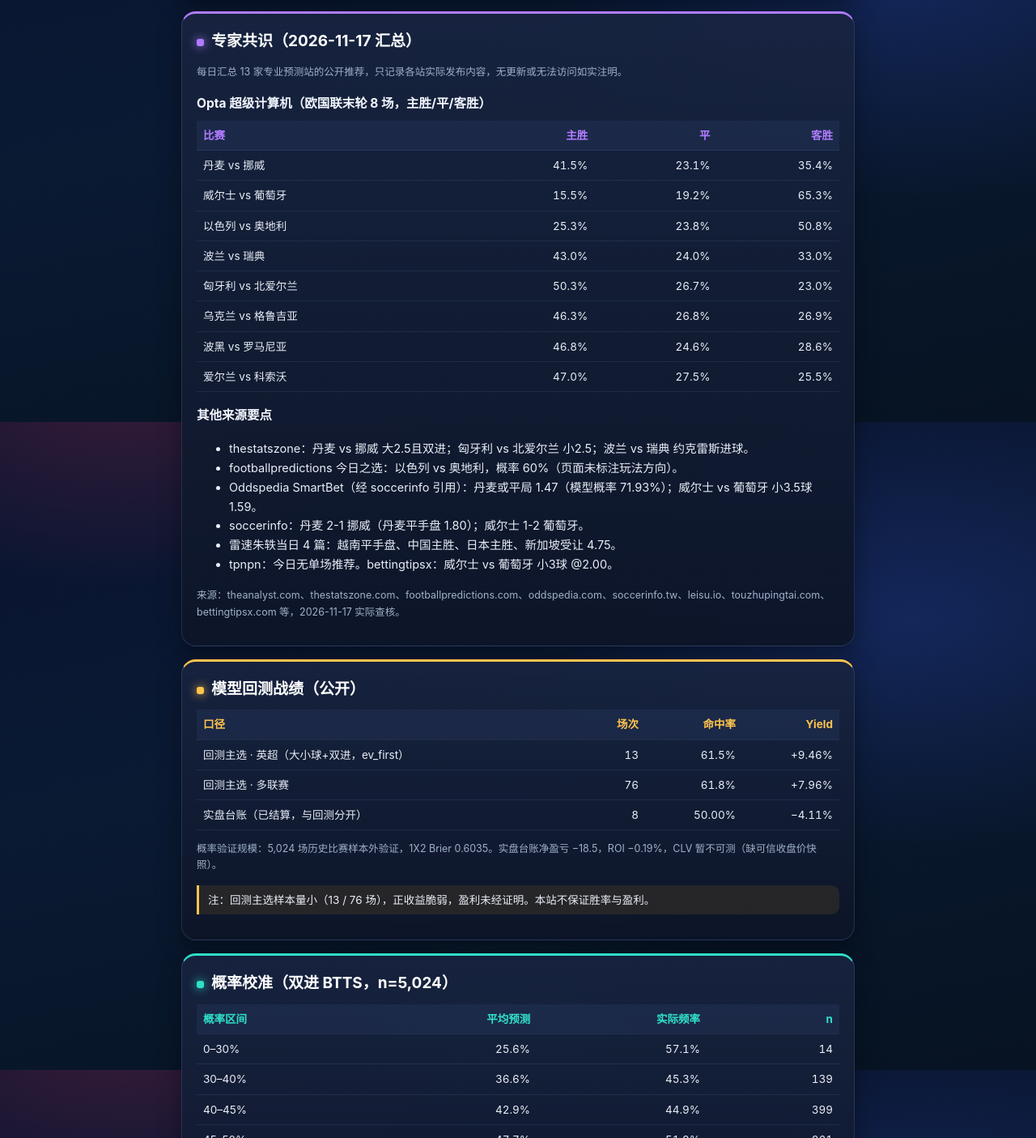
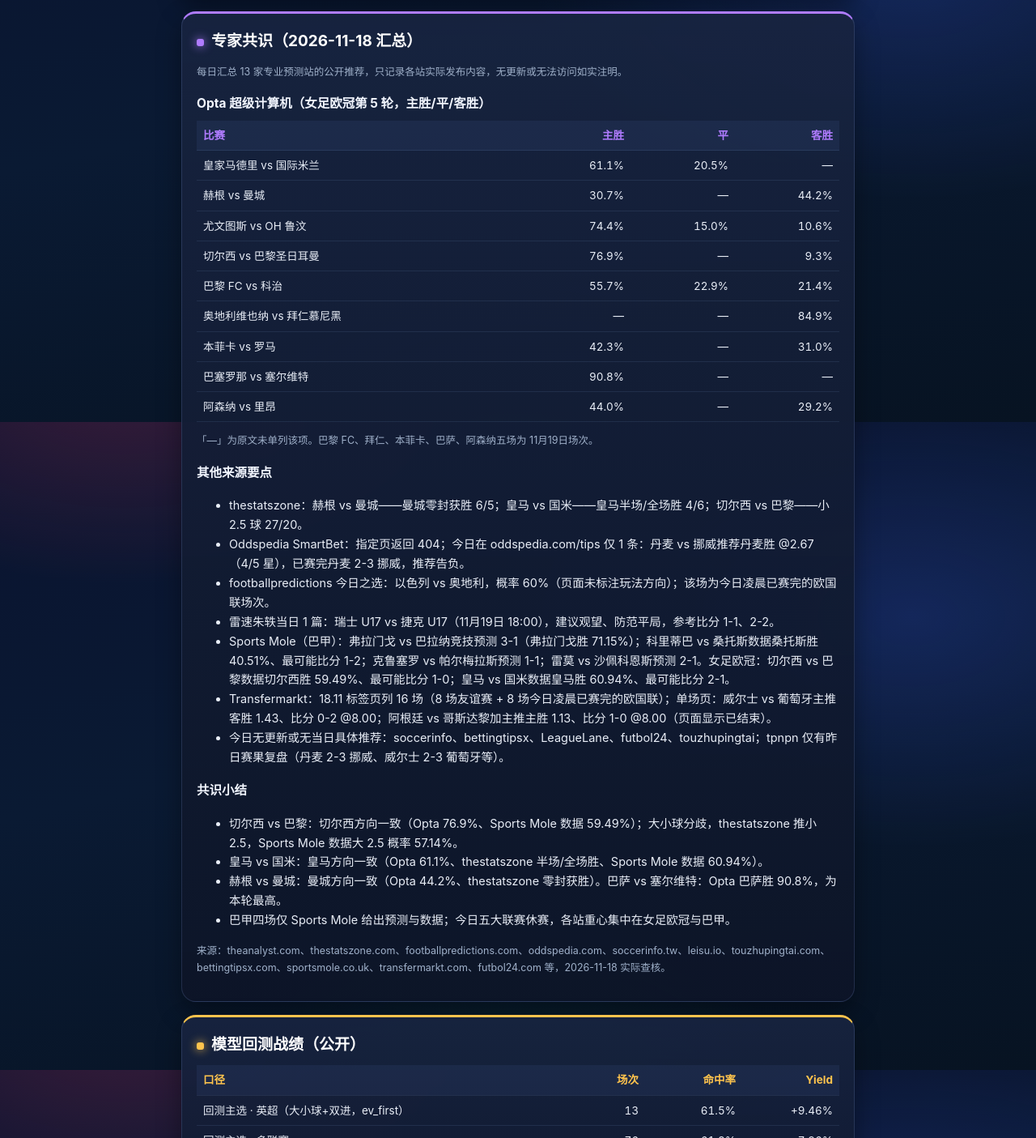
Before and after one commit to Qinxingfeng/qinxingfeng.github.io, a plain HTML site: page index.html in a window 1280 px wide. Shown: the part 1879-3284 px from the top of the page at 81% size. Drawn offline with Linux system fonts and the light colour scheme.

Commit message:
deploy index.html

```diff
--- a/index.html
+++ b/index.html
@@ -224,30 +224,40 @@ footer{color:var(--muted2);font-size:12.5px;text-align:center;padding:12px 0}
 </div>
 
 <section id="consensus">
-<h2>专家共识（2026-11-17 汇总）</h2>
+<h2>专家共识（2026-11-18 汇总）</h2>
 <p class="small">每日汇总 13 家专业预测站的公开推荐，只记录各站实际发布内容，无更新或无法访问如实注明。</p>
-<h3>Opta 超级计算机（欧国联末轮 8 场，主胜/平/客胜）</h3>
+<h3>Opta 超级计算机（女足欧冠第 5 轮，主胜/平/客胜）</h3>
 <table>
 <tr><th>比赛</th><th class="num">主胜</th><th class="num">平</th><th class="num">客胜</th></tr>
-<tr><td>丹麦 vs 挪威</td><td class="num">41.5%</td><td class="num">23.1%</td><td class="num">35.4%</td></tr>
-<tr><td>威尔士 vs 葡萄牙</td><td class="num">15.5%</td><td class="num">19.2%</td><td class="num">65.3%</td></tr>
-<tr><td>以色列 vs 奥地利</td><td class="num">25.3%</td><td class="num">23.8%</td><td class="num">50.8%</td></tr>
-<tr><td>波兰 vs 瑞典</td><td class="num">43.0%</td><td class="num">24.0%</td><td class="num">33.0%</td></tr>
-<tr><td>匈牙利 vs 北爱尔兰</td><td class="num">50.3%</td><td class="num">26.7%</td><td class="num">23.0%</td></tr>
-<tr><td>乌克兰 vs 格鲁吉亚</td><td class="num">46.3%</td><td class="num">26.8%</td><td class="num">26.9%</td></tr>
-<tr><td>波黑 vs 罗马尼亚</td><td class="num">46.8%</td><td class="num">24.6%</td><td class="num">28.6%</td></tr>
-<tr><td>爱尔兰 vs 科索沃</td><td class="num">47.0%</td><td class="num">27.5%</td><td class="num">25.5%</td></tr>
+<tr><td>皇家马德里 vs 国际米兰</td><td class="num">61.1%</td><td class="num">20.5%</td><td class="num">—</td></tr>
+<tr><td>赫根 vs 曼城</td><td class="num">30.7%</td><td class="num">—</td><td class="num">44.2%</td></tr>
+<tr><td>尤文图斯 vs OH 鲁汶</td><td class="num">74.4%</td><td class="num">15.0%</td><td class="num">10.6%</td></tr>
+<tr><td>切尔西 vs 巴黎圣日耳曼</td><td class="num">76.9%</td><td class="num">—</td><td class="num">9.3%</td></tr>
+<tr><td>巴黎 FC vs 科治</td><td class="num">55.7%</td><td class="num">22.9%</td><td class="num">21.4%</td></tr>
+<tr><td>奥地利维也纳 vs 拜仁慕尼黑</td><td class="num">—</td><td class="num">—</td><td class="num">84.9%</td></tr>
+<tr><td>本菲卡 vs 罗马</td><td class="num">42.3%</td><td class="num">—</td><td class="num">31.0%</td></tr>
+<tr><td>巴塞罗那 vs 塞尔维特</td><td class="num">90.8%</td><td class="num">—</td><td class="num">—</td></tr>
+<tr><td>阿森纳 vs 里昂</td><td class="num">44.0%</td><td class="num">—</td><td class="num">29.2%</td></tr>
 </table>
+<p class="small">「—」为原文未单列该项。巴黎 FC、拜仁、本菲卡、巴萨、阿森纳五场为 11月19日场次。</p>
 <h3>其他来源要点</h3>
 <ul>
-<li>thestatszone：丹麦 vs 挪威 大2.5且双进；匈牙利 vs 北爱尔兰 小2.5；波兰 vs 瑞典 约克雷斯进球。</li>
-<li>footballpredictions 今日之选：以色列 vs 奥地利，概率 60%（页面未标注玩法方向）。</li>
-<li>Oddspedia SmartBet（经 soccerinfo 引用）：丹麦或平局 1.47（模型概率 71.93%）；威尔士 vs 葡萄牙 小3.5球 1.59。</li>
-<li>soccerinfo：丹麦 2-1 挪威（丹麦平手盘 1.80）；威尔士 1-2 葡萄牙。</li>
-<li>雷速朱轶当日 4 篇：越南平手盘、中国主胜、日本主胜、新加坡受让 4.75。</li>
-<li>tpnpn：今日无单场推荐。bettingtipsx：威尔士 vs 葡萄牙 小3球 @2.00。</li>
+<li>thestatszone：赫根 vs 曼城——曼城零封获胜 6/5；皇马 vs 国米——皇马半场/全场胜 4/6；切尔西 vs 巴黎——小 2.5 球 27/20。</li>
+<li>Oddspedia SmartBet：指定页返回 404；今日在 oddspedia.com/tips 仅 1 条：丹麦 vs 挪威推荐丹麦胜 @2.67（4/5 星），已赛完丹麦 2-3 挪威，推荐告负。</li>
+<li>footballpredictions 今日之选：以色列 vs 奥地利，概率 60%（页面未标注玩法方向）；该场为今日凌晨已赛完的欧国联场次。</li>
+<li>雷速朱轶当日 1 篇：瑞士 U17 vs 捷克 U17（11月19日 18:00），建议观望、防范平局，参考比分 1-1、2-2。</li>
+<li>Sports Mole（巴甲）：弗拉门戈 vs 巴拉纳竞技预测 3-1（弗拉门戈胜 71.15%）；科里蒂巴 vs 桑托斯数据桑托斯胜 40.51%、最可能比分 1-2；克鲁塞罗 vs 帕尔梅拉斯预测 1-1；雷莫 vs 沙佩科恩斯预测 2-1。女足欧冠：切尔西 vs 巴黎数据切尔西胜 59.49%、最可能比分 1-0；皇马 vs 国米数据皇马胜 60.94%、最可能比分 2-1。</li>
+<li>Transfermarkt：18.11 标签页列 16 场（8 场友谊赛 + 8 场今日凌晨已赛完的欧国联）；单场页：威尔士 vs 葡萄牙主推客胜 1.43、比分 0-2 @8.00；阿根廷 vs 哥斯达黎加主推主胜 1.13、比分 1-0 @8.00（页面显示已结束）。</li>
+<li>今日无更新或无当日具体推荐：soccerinfo、bettingtipsx、LeagueLane、futbol24、touzhupingtai；tpnpn 仅有昨日赛果复盘（丹麦 2-3 挪威、威尔士 2-3 葡萄牙等）。</li>
 </ul>
-<p class="small">来源：theanalyst.com、thestatszone.com、footballpredictions.com、oddspedia.com、soccerinfo.tw、leisu.io、touzhupingtai.com、bettingtipsx.com 等，2026-11-17 实际查核。</p>
+<h3>共识小结</h3>
+<ul>
+<li>切尔西 vs 巴黎：切尔西方向一致（Opta 76.9%、Sports Mole 数据 59.49%）；大小球分歧，thestatszone 推小 2.5，Sports Mole 数据大 2.5 概率 57.14%。</li>
+<li>皇马 vs 国米：皇马方向一致（Opta 61.1%、thestatszone 半场/全场胜、Sports Mole 数据 60.94%）。</li>
+<li>赫根 vs 曼城：曼城方向一致（Opta 44.2%、thestatszone 零封获胜）。巴萨 vs 塞尔维特：Opta 巴萨胜 90.8%，为本轮最高。</li>
+<li>巴甲四场仅 Sports Mole 给出预测与数据；今日五大联赛休赛，各站重心集中在女足欧冠与巴甲。</li>
+</ul>
+<p class="small">来源：theanalyst.com、thestatszone.com、footballpredictions.com、oddspedia.com、soccerinfo.tw、leisu.io、touzhupingtai.com、bettingtipsx.com、sportsmole.co.uk、transfermarkt.com、futbol24.com 等，2026-11-18 实际查核。</p>
 </section>
 
 <section id="backtest">
```
